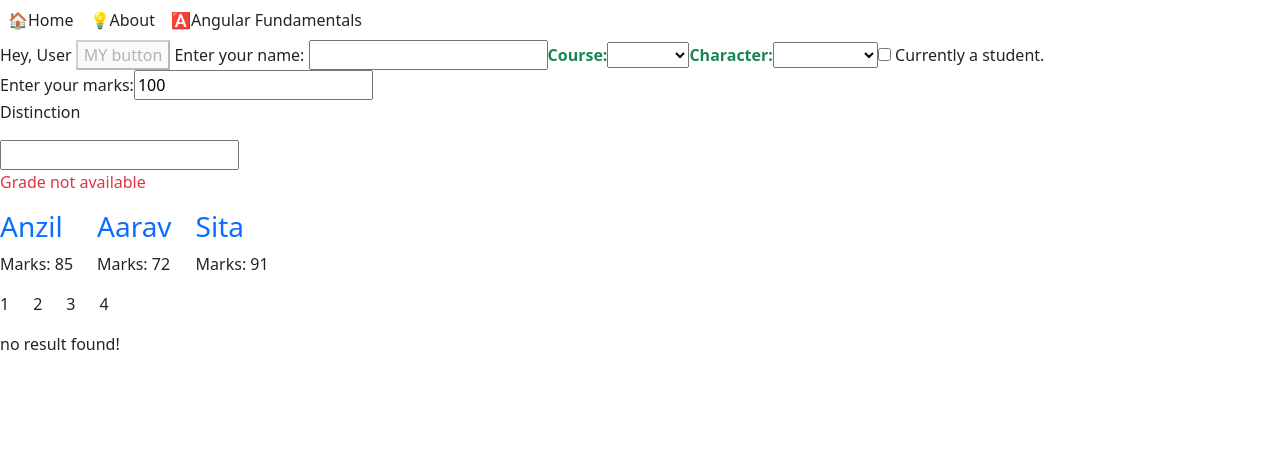
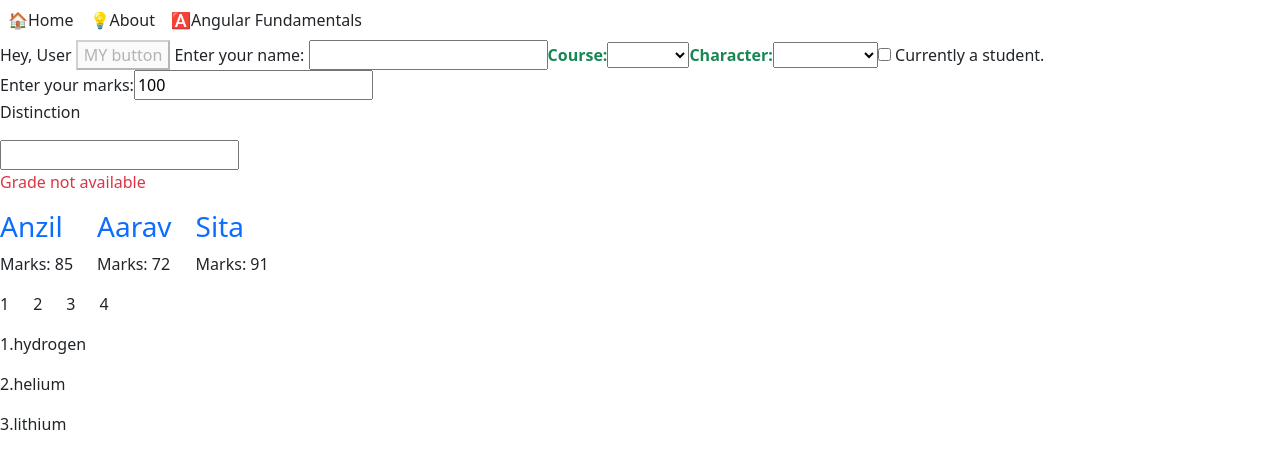
Before and after one commit to Anzilshrestha23/Angular_tutorial, an Angular app in the folder angular_tutorial/: page /angular-fundamentals in a window 1280 px wide. Shown: the top 468 px of the page. Built offline with nearby package versions, Linux system fonts and the light colour scheme.

Commit message:
contextual variables in @for

```diff
--- a/angular_tutorial/src/app/angular-fundamentals/directives-control-flow/directives-control-flow.component.html
+++ b/angular_tutorial/src/app/angular-fundamentals/directives-control-flow/directives-control-flow.component.html
@@ -53,8 +53,8 @@
 }
 </div>
 
-@for(element of elements; track element){
-    <p>{{element}}</p>
+@for(element of elements; track element; let i = $index){
+    <p>{{i+1}}.{{element}}</p>
 
 }@empty{
     <p>no result found!</p>
--- a/angular_tutorial/src/app/angular-fundamentals/directives-control-flow/directives-control-flow.component.ts
+++ b/angular_tutorial/src/app/angular-fundamentals/directives-control-flow/directives-control-flow.component.ts
@@ -20,5 +20,5 @@ export class DirectivesControlFlowComponent {
   ];
 
   numbers = [1, 2, 3, 4]
-  elements=[];
+  elements=['hydrogen', 'helium', 'lithium'];
 }
```
